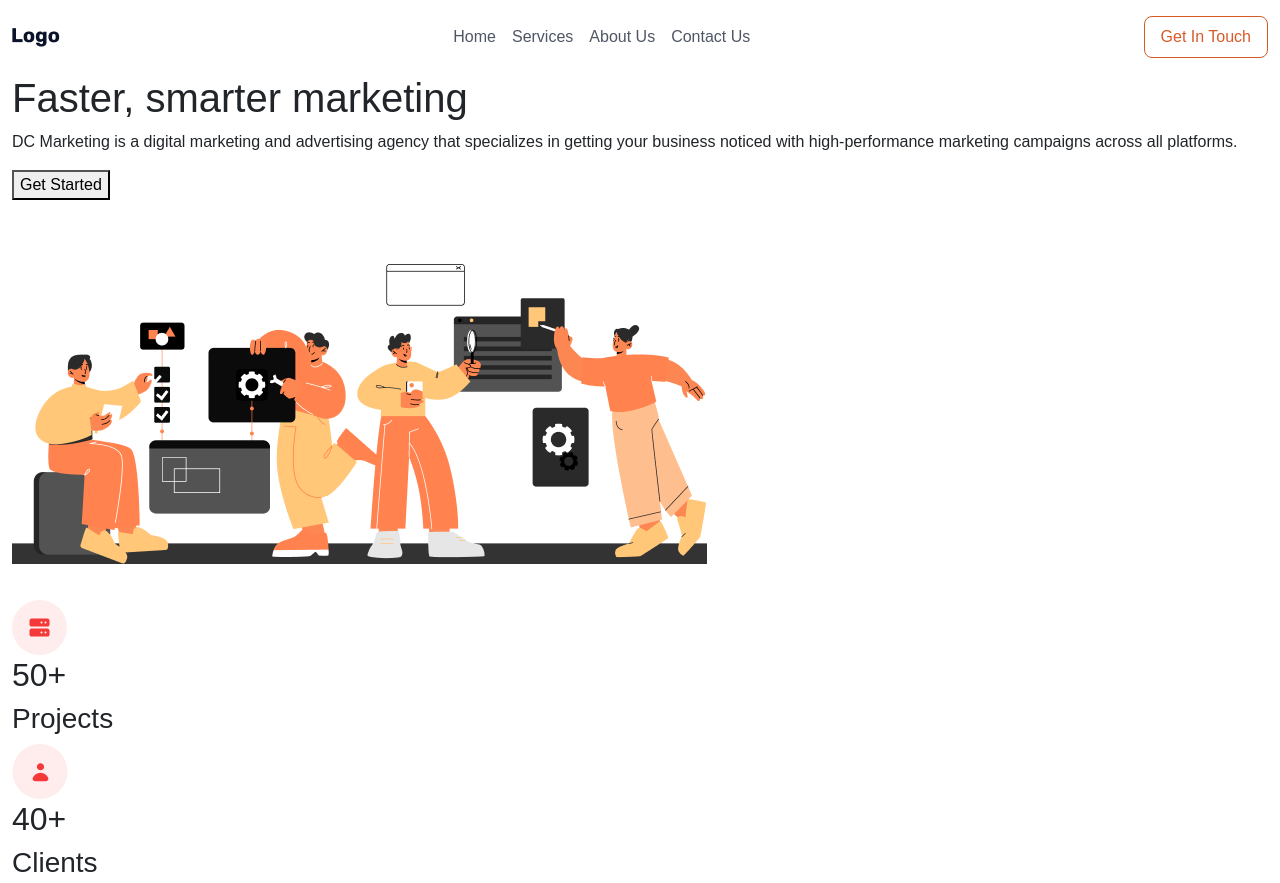
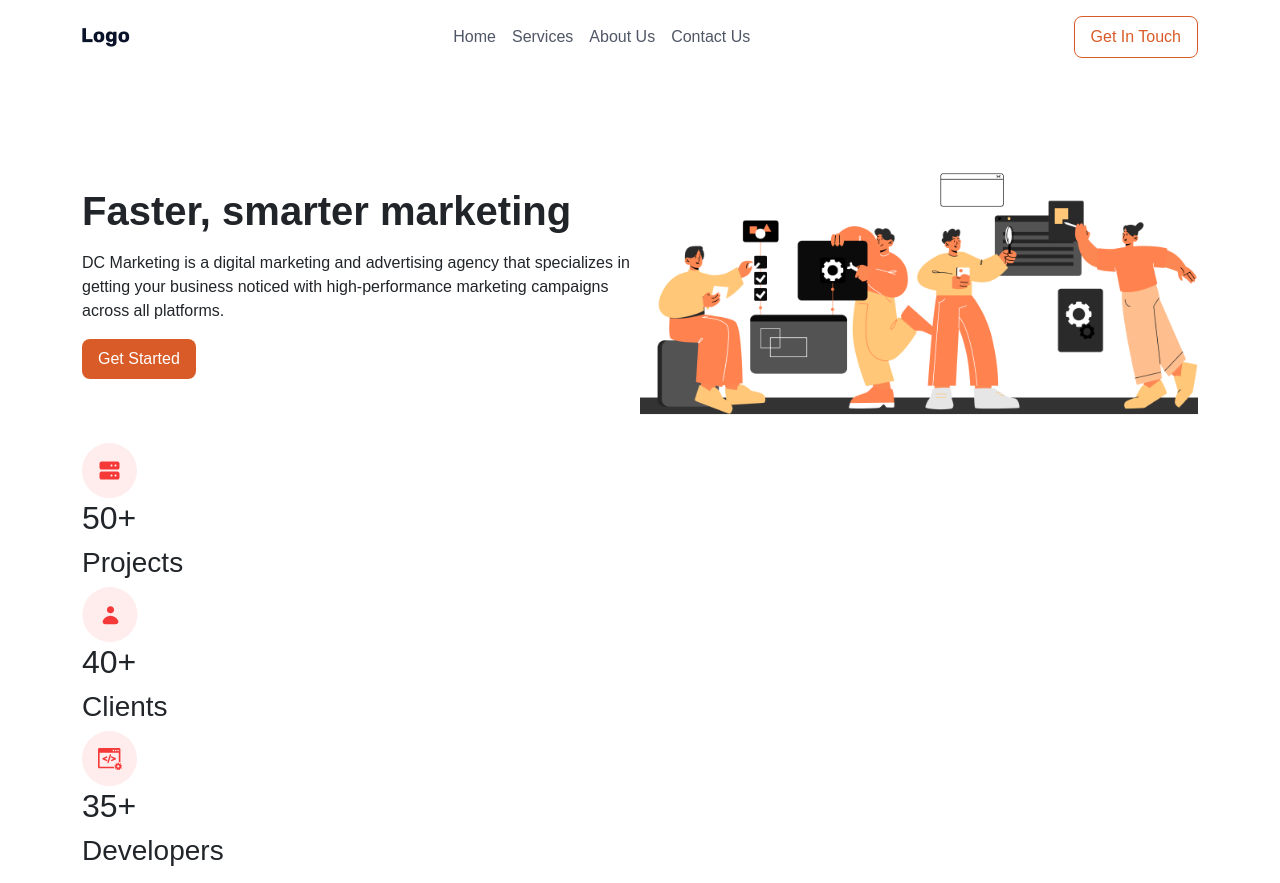
Before and after one commit to MohamadMahdi-Tasha/DC-Marketing, a plain HTML site: page index.html in a window 1280 px wide. Shown: the top 883 px of the page. Drawn offline with Linux system fonts and the light colour scheme; a web font is replaced by a local one.

Commit message:
added styles of main of first section

```diff
--- a/assets/base/css/style.css
+++ b/assets/base/css/style.css
@@ -31,6 +31,10 @@ body {
     color: var(--my-orange);
 }
 
+.bg-my-orange {
+    background-color: var(--my-orange);
+}
+
 /*Hover, Active, ...*/
 button.bg-transparent.text-my-orange:hover {
     background-color: var(--my-orange) !important;
--- a/index.html
+++ b/index.html
@@ -25,9 +25,9 @@
 <body>
 <!--First Section-->
 <section>
-    <div class="container-xxl">
+    <div class="container-lg">
         <!--Header Of Section-->
-        <header class="d-flex align-items-center justify-content-between py-3">
+        <header class="d-flex mb-5 align-items-center justify-content-between py-3">
             <a class="d-block" href="#"><img src="assets/base/img/img-logo.png" alt="DC Marketing Logo"></a>
             <ul class="d-flex list-unstyled gap-3 mb-0">
                 <li><a class="text-decoration-none text-my-grey fw-normal" href="#">Home</a></li>
@@ -38,13 +38,13 @@
             <a href="#" class="d-block"><button class="px-3 py-2 rounded-3 bg-transparent fw-normal border-my-orange text-my-orange">Get In Touch</button></a>
         </header>
         <!--Main Content Of Section-->
-        <main>
-            <div>
-                <h1>Faster, smarter marketing</h1>
-                <p>DC Marketing is a digital marketing and advertising agency that specializes in getting your business noticed with high-performance marketing campaigns across all platforms.</p>
-                <a href="#"><button>Get Started</button></a>
+        <main class="d-flex align-items-center">
+            <div class="col-6">
+                <h1 class="fw-bold mb-3">Faster, smarter marketing</h1>
+                <p class="fw-normal mb-3">DC Marketing is a digital marketing and advertising agency that specializes in getting your business noticed with high-performance marketing campaigns across all platforms.</p>
+                <a href="#" class="d-block"><button class="border-0 bg-my-orange px-3 py-2 rounded-3 text-white fw-normal">Get Started</button></a>
             </div>
-            <img src="assets/base/img/home/first-section/img-right-side.png" alt="Faster, smarter marketing">
+            <img class="col-6" src="assets/base/img/home/first-section/img-right-side.png" alt="Faster, smarter marketing">
         </main>
         <!--Bottom Side Of Section-->
         <footer>
```
